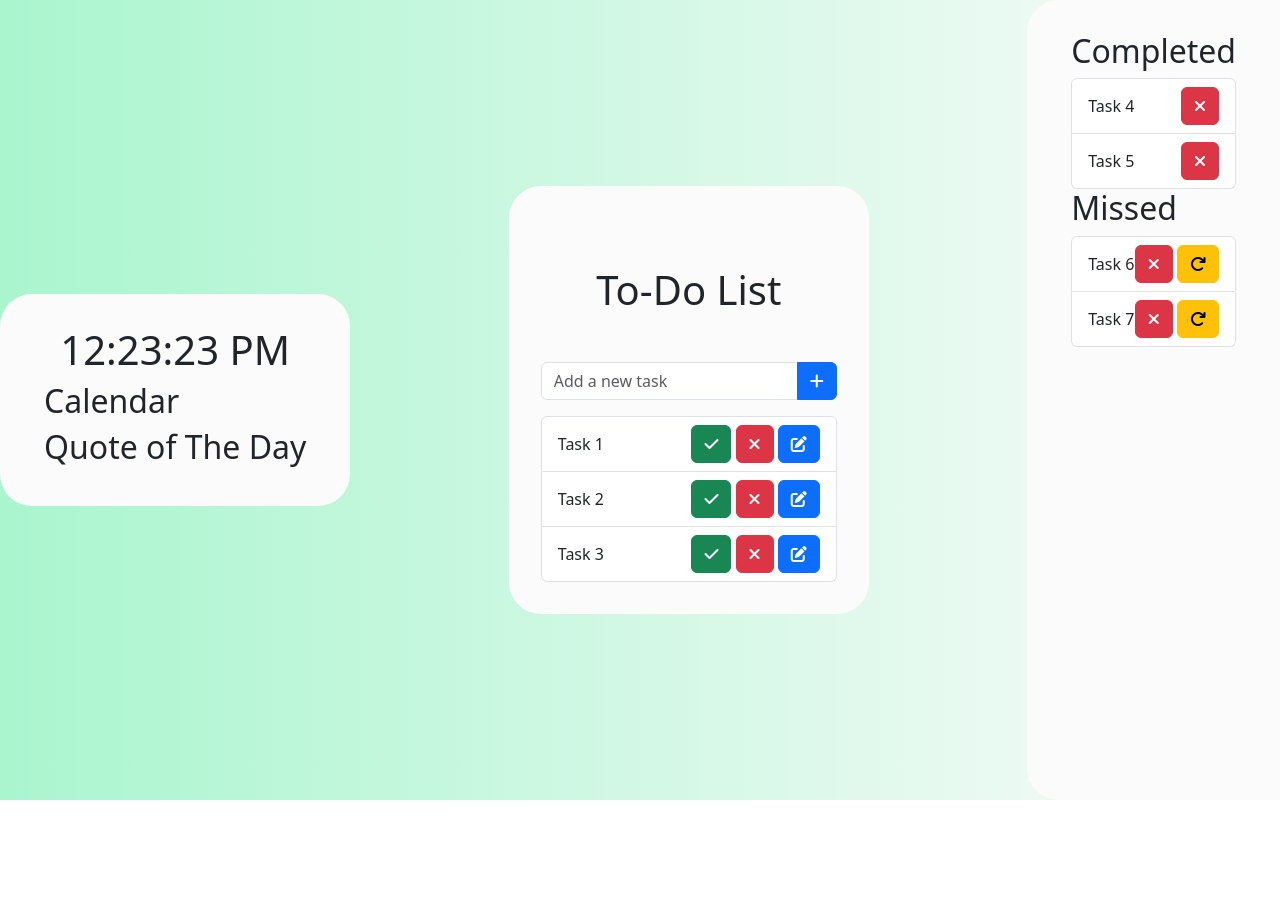
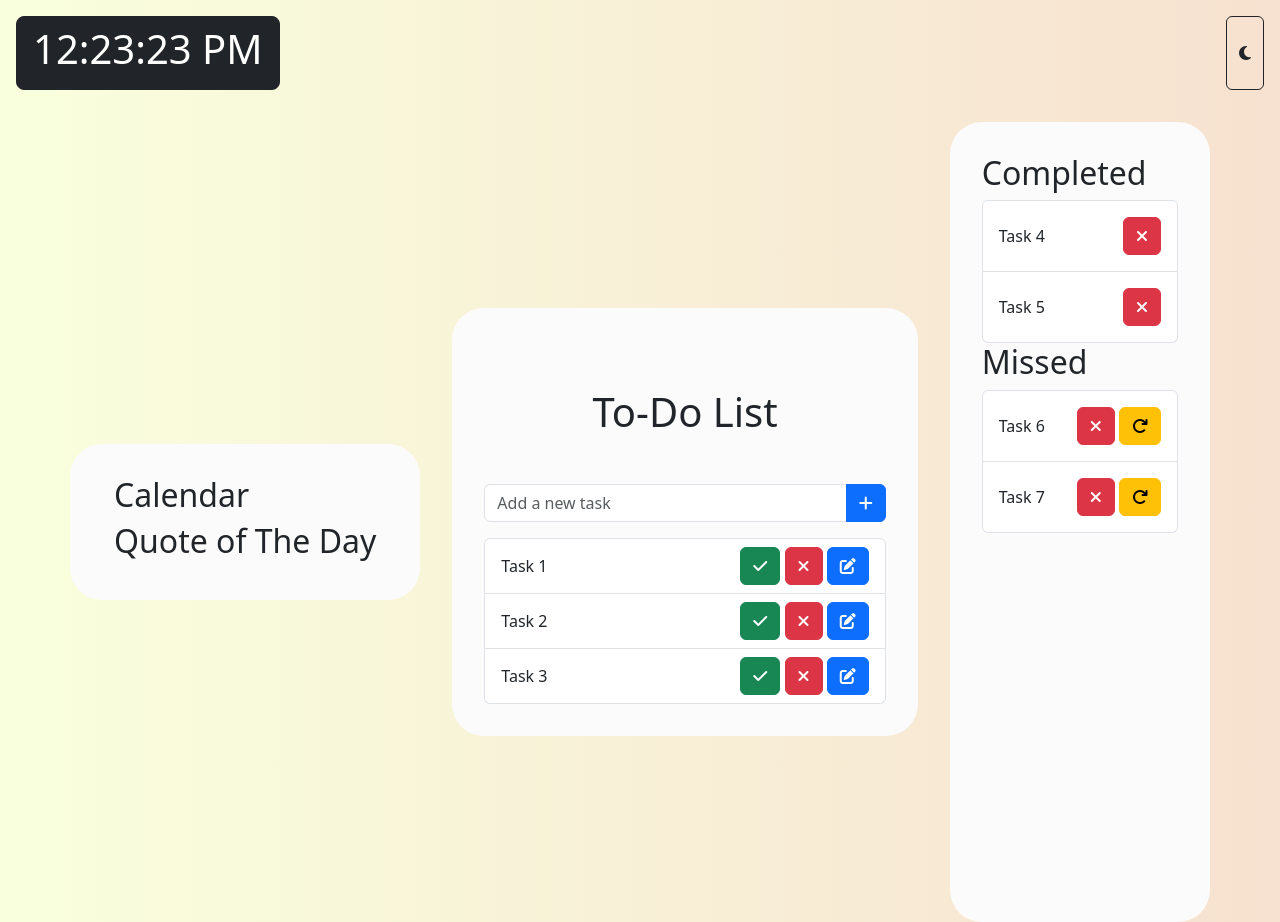
Before and after one commit to GTgyani206/OIBSIP, a plain HTML site: page index.html in a window 1280 px wide. Before the commit the page ends 800 px from the top, so only its background shows below. Drawn offline with nearby package versions, Linux system fonts and the light colour scheme; no server answers.

Commit message:
UI changes and JS update

```diff
--- a/app.js
+++ b/app.js
@@ -1,10 +1,9 @@
 const del = document.querySelectorAll(".del");
 const complete = document.querySelectorAll(".complete");
-const add = document.querySelector("#button-addon2");
+const add = document.querySelector(".add");
 const taskInput = document.getElementById("taskInput");
 const edit = document.querySelectorAll(".edit");
 const retry = document.querySelectorAll(".retry");
-let text = "";
 
 for (delBtn of del) {
   delBtn.addEventListener("click", () => {
@@ -20,28 +19,33 @@ for (completeBtn of complete) {
   });
 }
 
+try {
   add.addEventListener("click", () => {
-  const task = taskInput.value; // get the value of the input
+    let task = taskInput.value;
     console.log(task);
-  text = task;
+    let inp = document.querySelector(".add");
+    inp.append(`${task}`);
   });
+} catch (err) {
+  console.log(err);
+  next();
+}
 
 for (editBtn of edit) {
   editBtn.addEventListener("click", () => {
     console.log("edit");
-    // edit the item
   });
 }
 
 for (retryBtn of retry) {
   retryBtn.addEventListener("click", () => {
     console.log("retry");
-    // mark the item as retry
   });
 }
 
 let qouteUrl = "https://api.quotable.io/random";
 const Qoute = document.querySelector(".qoute");
+try {
   function getQuote() {
     axios.get(qouteUrl).then((response) => {
       let qoute = response.data.content;
@@ -51,6 +55,10 @@ function getQuote() {
       p.innerHTML = finalqoute;
       Qoute.appendChild(p);
     });
+  }
+} catch (err) {
+  console.log(err);
+  next();
 }
 function getTime() {
   let time = new Date();
@@ -69,5 +77,6 @@ function getTime() {
   const timeDiv = document.querySelector(".time");
   timeDiv.innerHTML = finalTime;
 }
+getTime();
 setInterval(getTime, 1000);
-getQuote();
+// getQuote();
--- a/index.html
+++ b/index.html
@@ -20,18 +20,24 @@
     <link rel="stylesheet" href="style.css" />
   </head>
   <body>
+    <nav>
+      <button class="btn btn-lg btn-dark m-3 time">time</button
+      ><button class="btn btn btn-outline-dark m-3">
+        <i class="fa-solid fa-moon"></i>
+      </button>
+    </nav>
+    <div class="container content p-0">
       <div class="left">
         <div class="dateNtime">
-        <div class="container time"><h2>Time</h2></div>
           <div class="container">
             <h2>Calendar</h2>
           </div>
-
           <div class="container qoute">
             <h2>Quote of The Day</h2>
           </div>
         </div>
       </div>
+
       <div class="container center">
         <div class="toDo">
           <h1 class="text-center mt-5">To-Do List</h1>
@@ -43,13 +49,14 @@
                 placeholder="Add a new task"
                 aria-label="Add a new task"
                 aria-describedby="button-addon2"
+                id="taskInput"
               />
-            <button class="btn btn-primary add" id="button-addon2">
+              <button class="btn btn-primary add" type="submit">
                 <i class="fa-solid fa-plus"></i>
               </button>
             </div>
           </form>
-        <ul class="list-group">
+          <ul class="list-group task-list">
             <li
               class="list-group-item d-flex justify-content-between align-items-center"
             >
@@ -103,34 +110,39 @@
       </div>
       <div class="right">
         <div class="opt">
-        <div class="container">
+          <div class="">
             <h2>Completed</h2>
             <ul class="list-group">
               <li
-              class="list-group-item d-flex justify-content-between align-items-center"
+                class="list-group-item d-flex justify-content-between align-items-center p-3"
               >
                 Task 4
+                <div class="btn-grp">
                   <button class="btn btn-danger del" title="Delete">
                     <i class="fa-solid fa-xmark"></i>
                   </button>
+                </div>
               </li>
               <li
-              class="list-group-item d-flex justify-content-between align-items-center"
+                class="list-group-item d-flex justify-content-between align-items-center p-3"
               >
                 Task 5
+                <div class="btn-grp">
                   <button class="btn btn-danger del" title="Delete">
                     <i class="fa-solid fa-xmark"></i>
                   </button>
+                </div>
               </li>
             </ul>
           </div>
-        <div class="container">
+          <div class="">
             <h2>Missed</h2>
             <ul class="list-group">
               <li
-              class="list-group-item d-flex justify-content-between align-items-center"
+                class="list-group-item d-flex justify-content-between align-items-center p-3"
               >
                 Task 6
+
                 <div class="btn-grp">
                   <button class="btn btn-danger del" title="Delete">
                     <i class="fa-solid fa-xmark"></i>
@@ -141,7 +153,7 @@
                 </div>
               </li>
               <li
-              class="list-group-item d-flex justify-content-between align-items-center"
+                class="list-group-item d-flex justify-content-between align-items-center p-3"
               >
                 Task 7
                 <div class="btn-grp">
@@ -157,6 +169,7 @@
           </div>
         </div>
       </div>
+    </div>
     <script
       src="https://cdn.jsdelivr.net/npm/bootstrap@5.3.3/dist/js/bootstrap.bundle.min.js"
       integrity="sha384-YvpcrYf0tY3lHB60NNkmXc5s9fDVZLESaAA55NDzOxhy9GkcIdslK1eN7N6jIeHz"
--- a/style.css
+++ b/style.css
@@ -1,8 +1,24 @@
 body {
+  background: linear-gradient(to right, #f9ffdd, #f7e1d0);
+}
+.content {
   display: flex;
-  background: linear-gradient(to right, #a9f5ce, #fbfbfb);
-  /* flex-wrap: wrap; */
 }
+
+nav {
+  margin-bottom: 1rem;
+  display: flex;
+  justify-content: space-between;
+}
+.btn-grp {
+  margin-left: 2rem !important;
+}
+
+li {
+  display: flex;
+  flex-wrap: wrap;
+}
+
 .right {
   display: flex;
   flex-wrap: wrap;
@@ -15,7 +31,6 @@ body {
   border-radius: 2rem;
   padding: 2rem;
   height: 100vh;
-  width: fit-content;
 }
 .left {
   display: flex;
@@ -27,20 +42,19 @@ body {
 .dateNtime {
   background-color: #fbfbfb;
   padding: 2rem;
-  width: fit-content;
   border-radius: 2rem;
 }
 .center {
-  width: fit-content;
   display: flex;
+  flex: 1;
   flex-wrap: wrap;
   padding: 0%;
   flex-direction: column;
   justify-content: center;
+  margin: 2rem;
 }
 .toDo {
   background-color: #fbfbfb;
   padding: 2rem;
   border-radius: 2rem;
-  width: max-content;
 }
```
Lines whose indentation alone changed are shown as unchanged.
